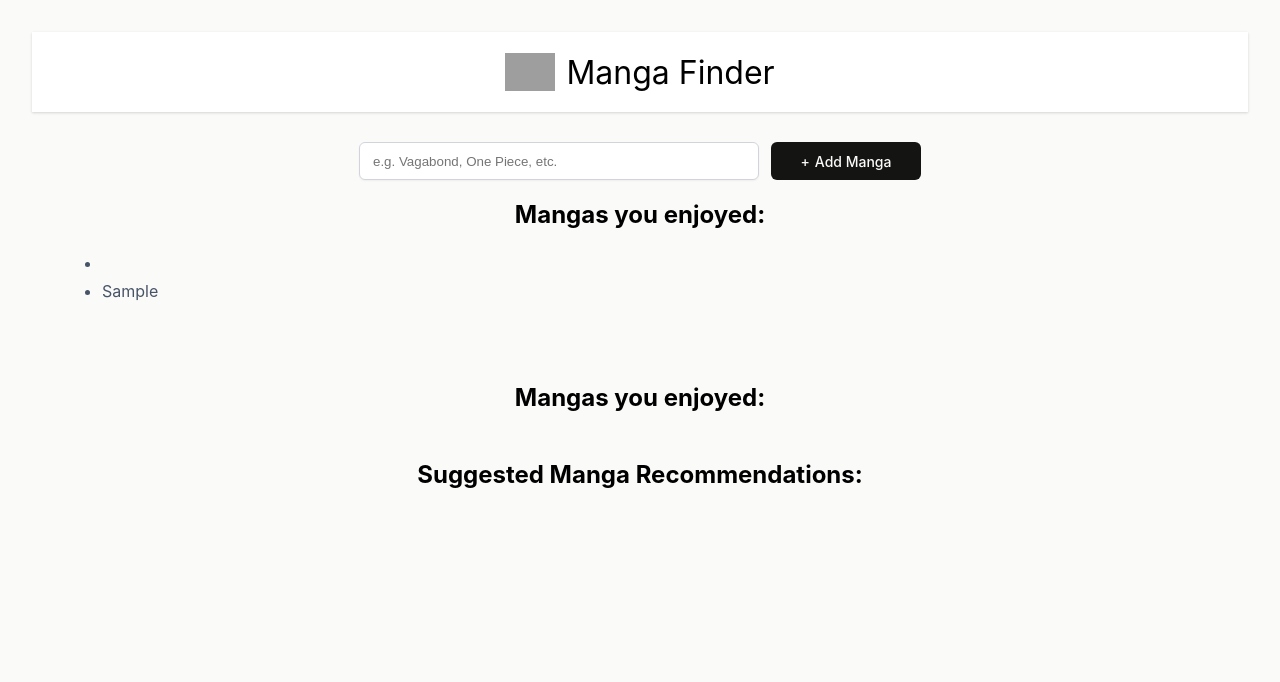
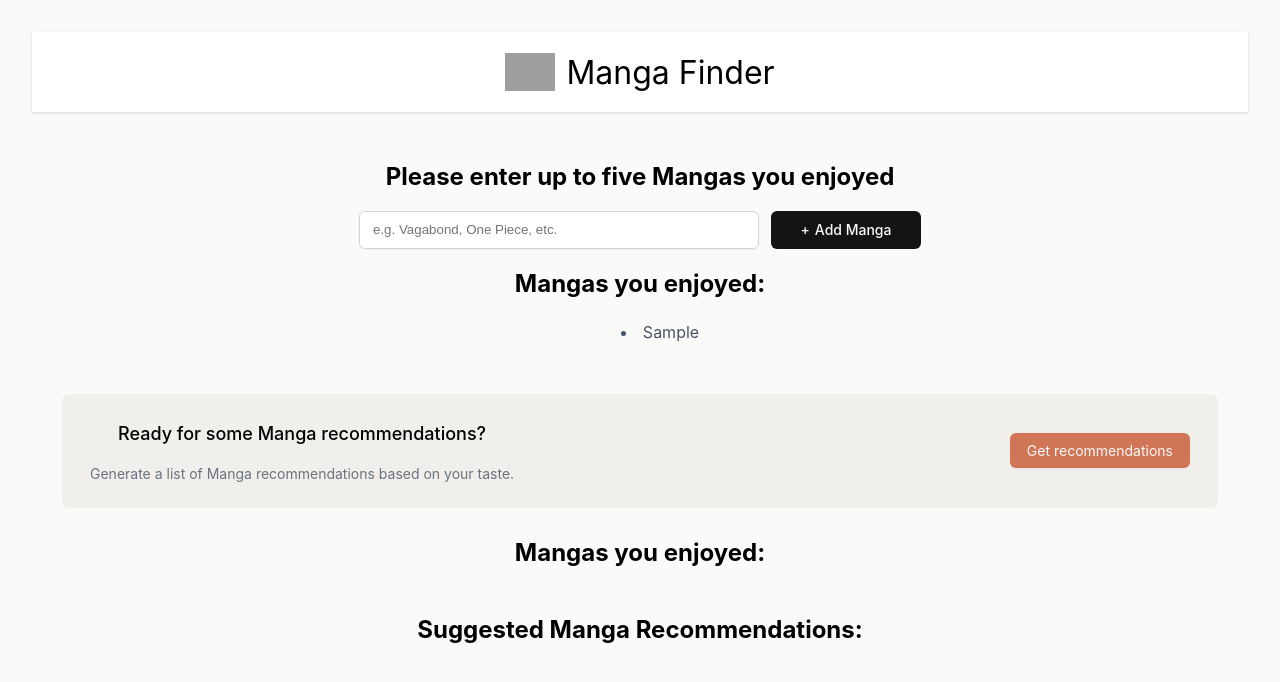
Before and after one commit to SebastianR0589/manga_recommendation_project, a React (Vite) app: page / in a window 1280 px wide. Both pictures are taken after typing "Sample" into the empty fields and a click on the button "Add Manga". Shown: the top 682 px of the page. Built offline with nearby package versions, Linux system fonts and the light colour scheme; no server answers; grey boxes are pictures that could not be loaded; what @huggingface/inference would draw is missing.

Commit message:
Misshandling protection

```diff
--- a/src/components/Input.jsx
+++ b/src/components/Input.jsx
@@ -5,9 +5,11 @@ import { getMangasFromMistral } from "../ai.js"
 
 export default function Input() {
     const [mangaInputs, setMangaInputs] = React.useState(
-        [""]
+        []
     )
     const [recommendations, setRecommendations] = React.useState("")
+
+    const [errorMessage, setErrorMessage] = React.useState("")
 
     async function getRecommendations() {
         const recommendationsMarkdown = await getMangasFromMistral(mangaInputs)
@@ -16,11 +18,17 @@ export default function Input() {
 
     function addManga(formData) {
         const newMangaInput = formData.get("manga")
+        setErrorMessage("")
+        if(newMangaInput.trim() !== ""){
         setMangaInputs(prevMangaInputs => [...prevMangaInputs, newMangaInput])
+        }else{
+            setErrorMessage("Please enter a valid manga name.")
+            }
     }
 
     return (
         <main>
+            <h2>Please enter up to five Mangas you enjoyed</h2>
             <form action={addManga} className="add-manga-form">
                 <input
                     type="text"
@@ -28,8 +36,9 @@ export default function Input() {
                     aria-label="Add Manga"
                     name="manga"
                 />
-                <button>Add Manga</button>
+                <button disabled={mangaInputs.length >= 5}>Add Manga</button>
             </form>
+            {errorMessage && <p className="error-message">{errorMessage}</p>}
 
             {mangaInputs?.length > 0 &&
                 <InputList
--- a/src/components/InputList.jsx
+++ b/src/components/InputList.jsx
@@ -9,7 +9,7 @@ const mangaList = Array.isArray(props.mangaInputs) ? props.mangaInputs : [];
         <section>
             <h2>Mangas you enjoyed:</h2>
             <ul className="mangainputs-list" aria-live="polite">{recommendationsListItems}</ul>
-            {props.mangaInputs?.length > 3 && <div className="get-recommendations-container">
+            {props.mangaInputs?.length >= 1 && <div className="get-recommendations-container">
                 <div>
                     <h3>Ready for some Manga recommendations?</h3>
                     <p>Generate a list of Manga recommendations based on your taste.</p>
--- a/src/index.css
+++ b/src/index.css
@@ -59,6 +59,12 @@ main {
     font-weight: 500;
 }
 
+.add-manga-form > button:disabled {
+    background-color: #D1D5DB;
+    color: #6B7280;
+    cursor: not-allowed;
+}
+
 .add-manga-form > button::before {
     content: "+";
     margin-right: 5px;
@@ -66,9 +72,8 @@ main {
 
 ul.mangainputs-list {
     margin-bottom: 48px;
-    padding-left: 40px;
-    list-style-position: outside;
-    text-align: left;
+    list-style-position: inside;
+    text-align: center;
 }
 
 ul.mangainputs-list > li {
```
